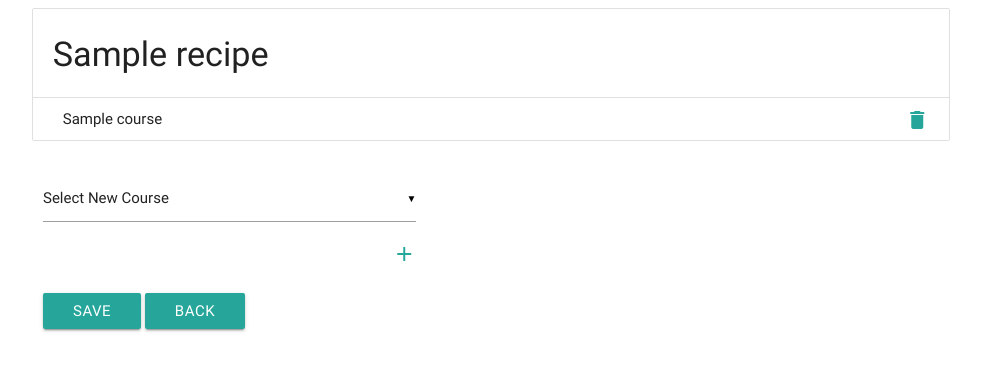
After one commit to GarethMellon/data-centric-project, a Flask app: page /course/1/1/ in a window 1280 px wide. The commit adds this page. Shown: the top 371 px of the page, without its empty margins (149-1130 px from the left). Run offline with Flask 2, Linux system fonts and the light colour scheme; tables that the repository leaves empty hold one stand-in row (values such as "Sample post").

Commit message:
New page course.html and route and put page basics in place.

```diff
--- a/app.py
+++ b/app.py
@@ -79,7 +79,7 @@ def directions(recipe_ID, direction_ID):
 
 @app.route("/ingredients/<recipe_ID>/<ingredient_ID>/")
 def ingredients(recipe_ID, ingredient_ID):
-
+    # prep data for page
     ingredients_sql = "SELECT recipes.ID AS recipe_ID, recipes.name AS recipe_name, ingredients.ID AS ingredients_ID, ingredients.name AS ingredients_name, ingredients.quantity AS ingredient_quantity, ingredients.unit_of_measurement AS ingredients_unit_of_measurement FROM recipes JOIN ingredients ON recipes.ID = ingredients.recipes_ID WHERE recipes.ID = " + recipe_ID + " AND ingredients.ID = " + ingredient_ID +";"
     ingredient_data = select_data(ingredients_sql)
 
@@ -87,6 +87,20 @@ def ingredients(recipe_ID, ingredient_ID):
                         page_title="Ingredients",
                         ingredient_data = ingredient_data)
 
+@app.route("/course/<recipe_ID>/<course_ID>/")
+def course (recipe_ID, course_ID):
+    # prep data for page
+    course_sql = "SELECT recipes.ID AS recipe_ID, recipes.name AS recipe_name, course.ID AS course_ID, course.name AS course_name FROM recipes JOIN course ON recipes.ID = course.recipes_ID WHERE recipes.ID = " + recipe_ID + " AND course.ID = " + course_ID +";"
+    course_data = select_data(course_sql)
+
+    course_list_sql = "SELECT course_list.ID AS course_list_ID, course_list.name AS course_list_name from course_list;"
+    course_list_data = select_data(course_list_sql)
+
+    return render_template("course.html",
+                            page_title = "Courses",
+                            course_data = course_data,
+                            course_list_data = course_list_data)
+
 if __name__ == '__main__':
     app.run(host=os.environ.get('IP'),
         port=int(os.environ.get('PORT')),
--- a/templates/base.html
+++ b/templates/base.html
@@ -23,6 +23,8 @@
     <script type="text/javascript">
         $(document).ready(function() {
             $('.collapsible').collapsible();
+
+            $('select').material_select();
         });
     </script>
 
--- /dev/null
+++ b/templates/course.html
@@ -0,0 +1,43 @@
+{% extends "base.html" %} {% block content %}
+
+<div class="container">
+    <div class="row">
+        <div class="col s12">
+
+            <div class="row">
+                <ul class="collection with-header">
+                    <li class="collection-header">
+                        <h4> {{ course_data[0].recipe_name }} </h4>
+                    </li>
+                    {% for row in course_data %}
+                    <li class="collection-item">
+                        <div> {{row.course_name}} <a href="#!" class="secondary-content"><i class = "material-icons">delete</i></a></div>
+                    </li>
+                    {% endfor %}
+                </ul>
+            </div>
+
+            <div class="col s5">
+                <div class="row">
+                    <select>
+                        <option value = "" disabled selected>Select New Course</option>
+                            {% for row in course_list_data %}
+                                <option value = "1">{{row.course_list_name}}</option>
+                            {% endfor %}
+                    </select>
+                    <a href="#" class="secondary-content"><i class = "material-icons">add</i></a>
+                </div>
+            </div>
+
+            <div class="col s12">
+                <div class="row">
+                    <a href="#" class="btn">Save</a>
+                    <a href="{{url_for('recipes', recipe_ID = course_data[0].recipe_ID) }}" class="btn">Back</a>
+                </div>
+            </div>
+        </div>
+    </div>
+</div>
+</div>
+
+{% endblock %}
--- a/templates/recieps.html
+++ b/templates/recieps.html
@@ -63,7 +63,7 @@
                 {% endif %}
                 <li class="collection-item">
                     <div>{{ course.name }}
-                        <a href="#!" class="secondary-content"><i class="material-icons">edit</i></a>
+                        <a href="{{url_for('course', recipe_ID = recipe.ID, course_ID = course.ID)}}" class="secondary-content"><i class="material-icons">edit</i></a>
                     </div>
                 </li>
                 {% endif %} {% endfor %}
```
